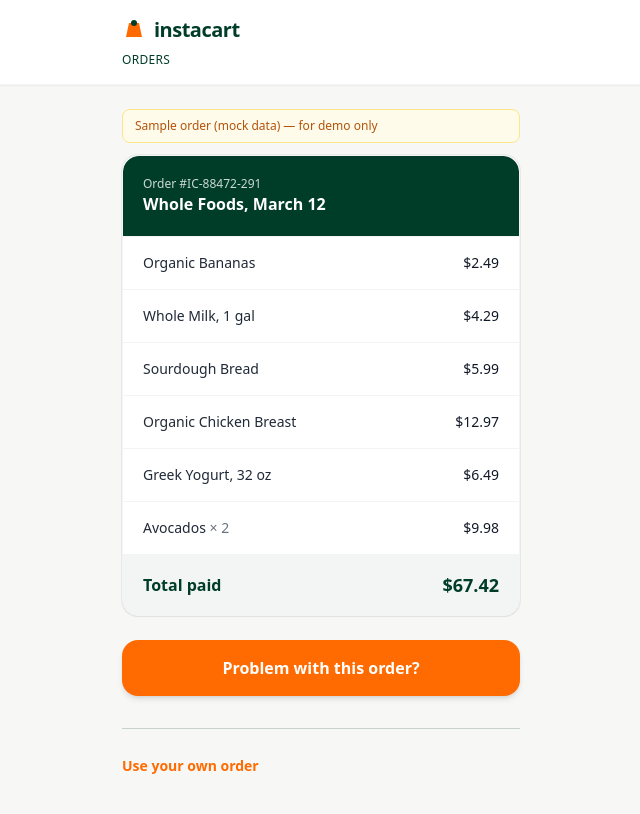
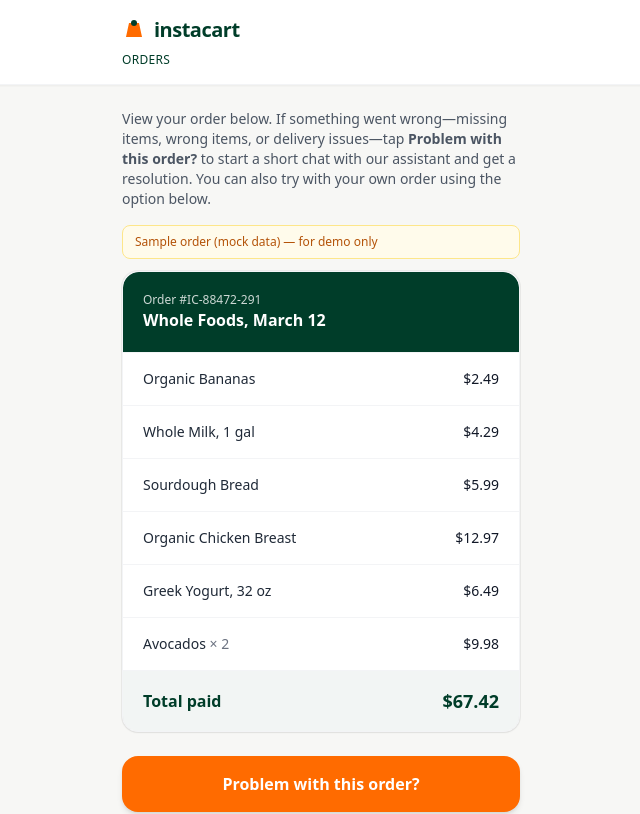
Before and after one commit to sbhave123/Instacart-dispute-assistant, a Next.js app: page / in a window 1280 px wide. Shown: the top 814 px of the page, without its empty margins (319-959 px from the left). Built offline with nearby package versions, Linux system fonts and the light colour scheme.

Commit message:
add landing page description and fix build errors

```diff
--- a/app/dispute/page.tsx
+++ b/app/dispute/page.tsx
@@ -48,16 +48,12 @@
   const [resolution, setResolution] = useState<Resolution | null>(null);
   const [isSubmitting, setIsSubmitting] = useState(false);
   const bottomRef = useRef<HTMLDivElement>(null);
-  const orderContextRef = useRef(getStoredOrderContext());
-
-  useEffect(() => {
-    orderContextRef.current = getStoredOrderContext();
-  }, []);
+  const orderContext = getStoredOrderContext();
 
   const { messages, sendMessage, status } = useChat({
     transport: new DefaultChatTransport({
       api: "/api/dispute",
-      body: { orderContext: orderContextRef.current },
+      body: { orderContext },
     }),
     messages: [
       {
@@ -167,12 +163,7 @@
 
       <div className="flex-shrink-0 p-4 bg-white border-t border-gray-100">
         <DisputeInput
-          onSend={(text) =>
-            sendMessage({
-              text,
-              body: { orderContext: orderContextRef.current },
-            })
-          }
+          onSend={(text) => sendMessage({ text })}
           disabled={isLoading}
         />
       </div>
--- a/app/page.tsx
+++ b/app/page.tsx
@@ -81,6 +81,14 @@
       </header>
 
       <div className="mx-auto w-full max-w-[430px] flex-1 flex flex-col px-4 py-6">
+        {/* Intro */}
+        <p className="text-sm text-gray-600 mb-4">
+          View your order below. If something went wrong—missing items, wrong
+          items, or delivery issues—tap <strong>Problem with this order?</strong> to
+          start a short chat with our assistant and get a resolution. You can
+          also try with your own order using the option below.
+        </p>
+
         {/* Mock data label and sample order */}
         <p className="text-xs font-medium text-amber-700 bg-amber-50 border border-amber-200 rounded-lg px-3 py-2 mb-3">
           Sample order (mock data) — for demo only
```
